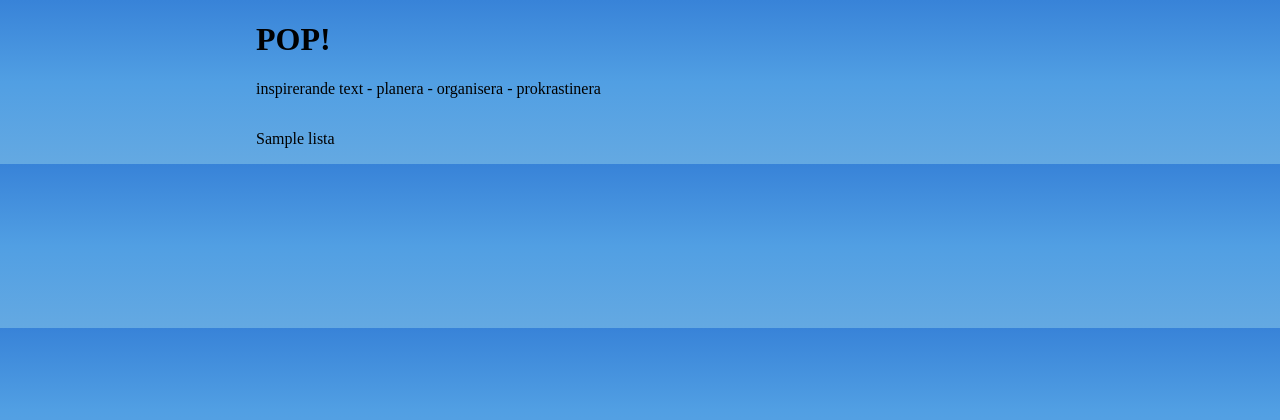
After one commit to oscaraskfelt/POP, a Flask app: template POPhtml/templates/test.html in a window 1280 px wide. The commit adds this page. Shown: the top 420 px of the page. Run offline with Flask 2, Linux system fonts and the light colour scheme; the template is opened without the code that fills it: most values are stand-ins (such as "Sample title", 1, 10 or a date in 2020).

Commit message:
flask get new task vol.1

```diff
--- a/POPhtml/app.py
+++ b/POPhtml/app.py
@@ -5,3 +5,24 @@ app = Flask(__name__.split('.')[0])
 @app.route('/')
 def hello():
     return render_template('index.html')
+
+
+@app.route('/test')
+def test():
+    task_title = request.form['task_head']
+    task_content = request.form['task_content']
+    task_prio = request.form['task_prio']
+    task_date = request.form['new_task_date']
+    lista = task_title, task_content, task_prio, task_date
+    print(lista)
+    return render_template('_new_task.html')
+
+@app.route('/new_task', methods=["POST"])
+def get_data():
+    task_title = request.form['task_head']
+    task_content = request.form['task_content']
+    task_prio = request.form['task_prio']
+    task_date = request.form['new_task_date']
+    lista = task_title, task_content, task_prio, task_date
+    print(lista)
+    return render_template('test.html', lista=lista)
--- a/POPhtml/static/style.css
+++ b/POPhtml/static/style.css
@@ -1,11 +1,11 @@
 body {
     background-color: white;
     margin: 0;
-    /*background: #3883d8; /* Old browsers */
-    /*background: -moz-linear-gradient(top, #3883d8 0%, #519fe3 50%, #64a9e2 100%, #a2cdee 100%); /* FF3.6-15 */
-    /*background: -webkit-linear-gradient(top, #3883d8 0%,#519fe3 50%,#64a9e2 100%,#a2cdee 100%); /* Chrome10-25,Safari5.1-6 */
-    /*background: linear-gradient(to bottom, #3883d8 0%,#519fe3 50%,#64a9e2 100%,#a2cdee 100%); /* W3C, IE10+, FF16+, Chrome26+, Opera12+, Safari7+ */
-    /*filter: progid:DXImageTransform.Microsoft.gradient( startColorstr='#3883d8', endColorstr='#a2cdee',GradientType=0 ); /* IE6-9 */
+    background: #3883d8; /* Old browsers */
+    background: -moz-linear-gradient(top, #3883d8 0%, #519fe3 50%, #64a9e2 100%, #a2cdee 100%); /* FF3.6-15 */
+    background: -webkit-linear-gradient(top, #3883d8 0%,#519fe3 50%,#64a9e2 100%,#a2cdee 100%); /* Chrome10-25,Safari5.1-6 */
+    background: linear-gradient(to bottom, #3883d8 0%,#519fe3 50%,#64a9e2 100%,#a2cdee 100%); /* W3C, IE10+, FF16+, Chrome26+, Opera12+, Safari7+ */
+    filter: progid:DXImageTransform.Microsoft.gradient( startColorstr='#3883d8', endColorstr='#a2cdee',GradientType=0 ); /* IE6-9 */
 }
 
 #container {
--- a/POPhtml/_new_task.html
+++ b/POPhtml/templates/_new_task.html
@@ -21,7 +21,7 @@
             </header>
             <main>
 
-                <form id="add_task_form" action="#" method="POST">
+                <form id="add_task_form" action="/new_task" method="POST">
                         <label for="new_task_header">
                             To do:
                         </label>
--- /dev/null
+++ b/POPhtml/templates/test.html
@@ -0,0 +1,33 @@
+<!DOCTYPE html>
+<html lang="sv">
+    <head>
+        <title>POP</title>
+        <meta charset="utf-8">
+        <meta name="viewport" content="width=device-width, initial-scale=1">
+
+        <link href="CSS/style.css" rel="stylesheet" type="text/css">
+        <script src="http://ajax.googleapis.com/ajax/libs/jquery/3.3.1/jquery.min.js"></script>
+
+        <script src="./javascript/board.js" defer></script>
+
+    </head>
+    <body>
+        <div id="container">
+            <header>
+                <h1>
+                    POP!
+                </h1>
+                <p> inspirerande text - planera - organisera - prokrastinera</p>
+            </header>
+            <main>
+
+                {%for i in lista%}
+
+                <p>{{i}}</p>
+            {%endfor%}
+
+            </main>
+        </div>
+
+    </body>
+</html>
```
Also changed, not shown: POPhtml/static/board.js (renamed from POPhtml/javascript/board.js), POPhtml/templates/board.html (renamed from POPhtml/board.html), 1 other file.
